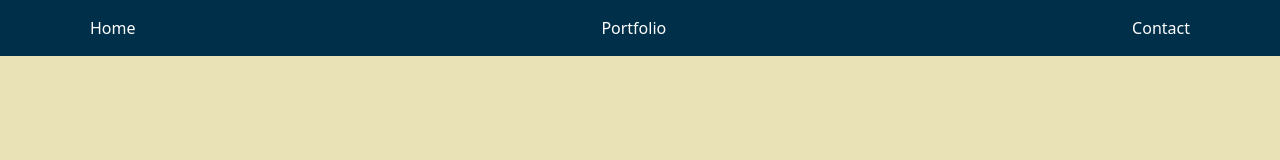
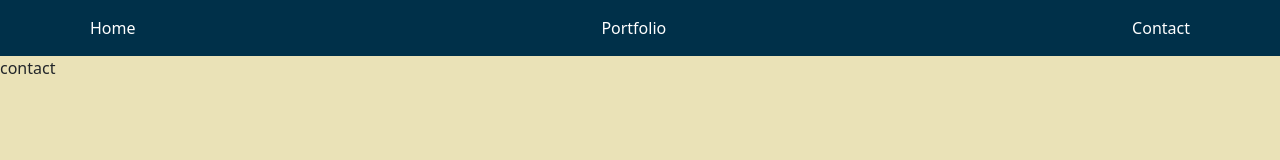
Before and after one commit to patrickga94/Portfolio, a React (Create React App) app: page /contact in a window 1280 px wide. Shown: the top 160 px of the page. Built offline with nearby package versions, Linux system fonts and the light colour scheme.

Commit message:
Adds a contact page

```diff
--- a/src/App.js
+++ b/src/App.js
@@ -1,5 +1,6 @@
 import React, {Fragment} from "react";
 import {Route, Routes} from "react-router-dom"
+import Contact from "./components/Contact";
 import Home from "./components/Home";
 import Portfolio from "./components/Portfolio";
 import Footer from "./components/shared/Footer";
@@ -12,6 +13,7 @@ function App() {
       <Routes>
         <Route path='/' element={<Home/>} />
         <Route path='/portfolio' element={<Portfolio/>} />
+        <Route path='/contact' element={<Contact/>} />
       </Routes>
       <Footer/>
     </Fragment>
--- a/src/components/Contact.js
+++ b/src/components/Contact.js
@@ -0,0 +1,9 @@
+import React, {useState} from "react"
+
+const Contact = (props) => {
+    return (
+        <div>contact</div>
+    )
+}
+
+export default Contact
--- a/src/components/shared/Header.js
+++ b/src/components/shared/Header.js
@@ -12,7 +12,7 @@ const Header = (props) => {
             <div className="container" id='navbox'>
                 <Link to='/' className='m-2' style={linkStyle}>Home</Link>
                 <Link to='/portfolio' className='m-2' style={linkStyle}>Portfolio</Link>
-                <Link to='/' className='m-2' style={linkStyle}>Contact</Link>
+                <Link to='/contact' className='m-2' style={linkStyle}>Contact</Link>
             </div>
         </Navbar>
     )
```
